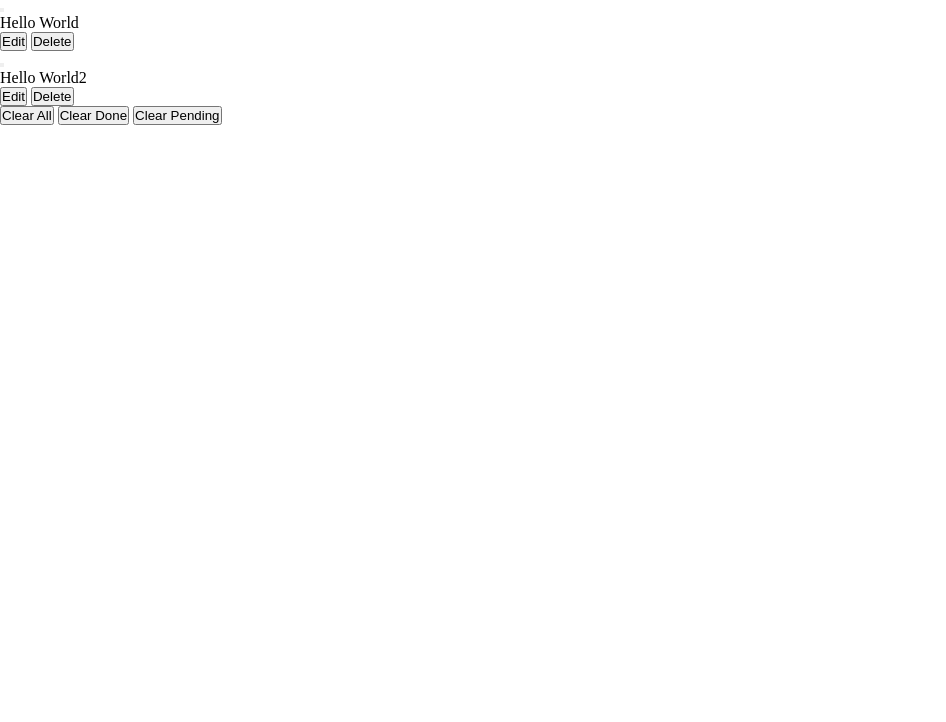
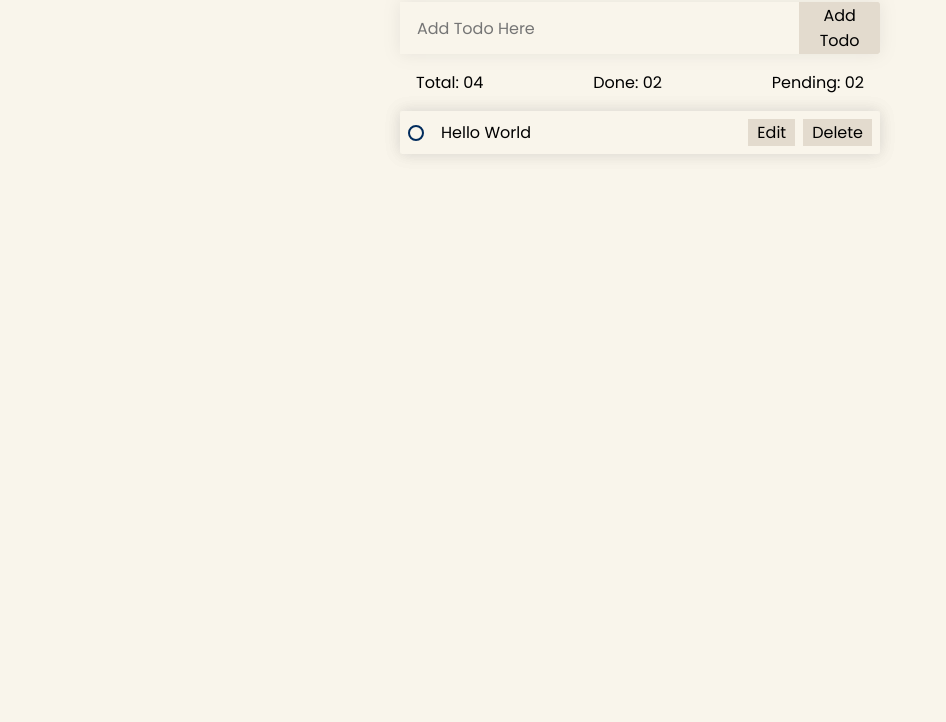
Before and after one commit to gopalloharnew/TodoApp, a plain HTML site: page index.html in a window 1280 px wide. Shown: the part 78-800 px from the top of the page, without its empty margins (0-946 px from the left). Drawn offline with Linux system fonts and the light colour scheme.

Commit message:
nice css

```diff
--- /dev/null
+++ b/css/form.css
@@ -0,0 +1,48 @@
+.todo-input {
+  font: inherit;
+  padding: 0rem 0.5rem;
+  border: 1px solid transparent;
+  outline: none;
+  transition: border-color 0.15s ease-in-out;
+}
+
+[class$="-todo-button"] {
+  font: inherit;
+  padding: 0rem 0.5rem;
+  border: 1px solid transparent;
+  outline: none;
+  transition: border-color 0.15s ease-in-out, background-color 0.15s ease-in-out;
+  cursor: pointer;
+  background-color: var(--bg-300);
+}
+
+[class$="-todo-button"]:hover {
+  background-color: var(--bg-200);
+}
+
+[class$="button"]:focus-visible,
+.todo-input:focus-visible {
+  border-color: var(--accent-400);
+}
+
+[class$="-todo-button"]:focus-visible {
+  background-color: var(--bg-200);
+}
+
+.todo-form {
+  display: flex;
+  box-shadow: var(--shadow);
+}
+
+.todo-input {
+  width: 100%;
+  padding: 0rem var(--spacing-500);
+  font: inherit;
+  background-color: inherit;
+  border-radius: var(--radius-400) 0rem 0rem var(--radius-400);
+}
+
+.add-todo-button {
+  background-color: var(--bg-300);
+  border-radius: 0rem var(--radius-400) var(--radius-400) 0rem;
+}
--- /dev/null
+++ b/css/header.css
@@ -0,0 +1,7 @@
+header {
+  padding: var(--spacing-500);
+  display: flex;
+  align-items: center;
+  justify-content: center;
+  color: var(--accent-400);
+}
--- a/css/style.css
+++ b/css/style.css
@@ -3,3 +3,58 @@
   padding: 0;
   box-sizing: border-box;
 }
+
+:root {
+  color-scheme: light;
+  --bg-400: hsl(43, 54%, 95%);
+  --bg-300: hsl(37, 28%, 85%);
+  --bg-200: hsl(37, 28%, 75%);
+  --text-400: hsl(0, 0%, 0%);
+  --accent-400: hsl(212, 100%, 18%);
+  --accent-red: hsl(360, 78%, 62%);
+  --shadow-color: hsl(0, 0%, 50%, 0.15);
+}
+
+:root {
+  --font-poppins: "Poppins", sans-serif;
+  --spacing-400: 0.5rem;
+  --spacing-500: 1rem;
+  --radius-400: 0.15rem;
+  --height-400: 2rem;
+  --transition: 0.15s;
+  --shadow: 0rem 0rem var(--spacing-500) 0rem var(--shadow-color);
+}
+
+body {
+  background-color: var(--bg-400);
+  color: var(--text-400);
+  font-family: var(--font-poppins);
+}
+
+#app {
+  width: 100%;
+  height: 100svh;
+}
+
+main {
+  width: calc(min(32rem, 100%) - 2rem);
+  margin: auto;
+}
+
+.todo-details {
+  padding: var(--spacing-500);
+  display: flex;
+  justify-content: space-between;
+}
+
+.todo-wraper {
+  position: relative;
+  list-style: none;
+  height: var(--height);
+}
+
+.list-action-button-wraper {
+  display: flex;
+  padding: var(--spacing-500);
+  gap: var(--spacing-400);
+}
--- /dev/null
+++ b/css/todo.css
@@ -0,0 +1,99 @@
+.todo {
+  display: flex;
+  align-items: center;
+  border-radius: var(--radius-400);
+  box-shadow: var(--shadow);
+  width: 100%;
+  background-color: var(--bg-400);
+  position: absolute;
+  top: var(--top);
+}
+
+/* checkbox */
+.todo-checkbox-button {
+  font: inherit;
+  border: 1px solid transparent;
+  outline: none;
+  transition: border-color 0.15s ease-in-out;
+  cursor: pointer;
+  height: var(--height-400);
+  width: var(--height-400);
+  flex-shrink: 0;
+  background-color: inherit;
+  display: flex;
+  align-items: center;
+  justify-content: center;
+  padding: 0;
+  position: relative;
+}
+
+.todo-checkbox-button:hover {
+  background-color: inherit;
+}
+
+.todo-checkbox-button::before {
+  content: "";
+  width: 40%;
+  height: 40%;
+  border: 0.15rem solid var(--accent-400);
+  border-radius: 100%;
+  transition: var(--transition);
+}
+
+.done .todo-checkbox-button::before {
+  width: 24%;
+  height: 50%;
+  border-radius: 35%;
+  border-color: transparent var(--accent-400) var(--accent-400) transparent;
+  transform: rotate(45deg) translate(-0.25rem, -0.25rem);
+}
+
+/* content */
+.todo-content {
+  margin-right: auto;
+  padding: var(--spacing-400);
+  word-break: break-all;
+  border: 1px solid transparent;
+  outline: none;
+  transition: border-color var(--transition) ease-in-out;
+  position: relative;
+}
+
+.todo-content:focus-visible {
+  border-color: var(--accent-400);
+}
+
+.todo-content::after {
+  content: "";
+  height: 0.15rem;
+  width: 0;
+  position: absolute;
+  top: 1.15rem;
+  left: var(--spacing-400);
+  background-color: currentColor;
+  transition: width var(--transition);
+}
+
+.done .todo-content {
+  font-style: italic;
+}
+
+.done .todo-content::after {
+  width: calc(100% - (2 * var(--spacing-400)));
+}
+
+/* action-buttons */
+.todo-action-button-wraper {
+  display: flex;
+  gap: var(--spacing-400);
+  padding: var(--spacing-400);
+}
+
+.edit-todo-button {
+  transition: opacity var(--transition);
+}
+
+.done .edit-todo-button {
+  opacity: 0;
+  pointer-events: none;
+}
--- a/index.html
+++ b/index.html
@@ -5,7 +5,16 @@
     <meta http-equiv="X-UA-Compatible" content="IE=edge" />
     <meta name="viewport" content="width=device-width, initial-scale=1.0" />
     <title>Todo App</title>
+    <link rel="preconnect" href="https://fonts.googleapis.com" />
+    <link rel="preconnect" href="https://fonts.gstatic.com" crossorigin />
+    <link
+      href="https://fonts.googleapis.com/css2?family=Poppins:ital,wght@0,200;0,400;0,600;1,200;1,400;1,600&display=swap"
+      rel="stylesheet"
+    />
     <link rel="stylesheet" href="css/style.css" />
+    <link rel="stylesheet" href="css/header.css" />
+    <link rel="stylesheet" href="css/form.css" />
+    <link rel="stylesheet" href="css/todo.css" />
     <script src="js/script.js" type="module"></script>
   </head>
   <body>
@@ -14,27 +23,49 @@
       <main>
         <div class="form-wraper">
           <form class="todo-form">
-            <input type="text" id="todoInput" class="todo-input" />
-            <button type="submit" class="todo-submit-button">Add Todo</button>
+            <input
+              type="text"
+              class="todo-input"
+              autocapitalize="none"
+              autocomplete="off"
+              autocorrect="off"
+              tabindex="0"
+              type="text"
+              placeholder="Add Todo Here"
+            />
+            <button type="submit" class="add-todo-button">Add Todo</button>
           </form>
         </div>
         <div class="list-wraper">
-          <div class="todo-details">done 0 pending 0</div>
+          <div class="todo-details">
+            <div>
+              Total:
+              <span class="total-todo-display">04</span>
+            </div>
+            <div>
+              Done:
+              <span class="done-todo-display">02</span>
+            </div>
+            <div>
+              Pending:
+              <span class="pending-todo-display">02</span>
+            </div>
+          </div>
           <ul class="todo-wraper">
             <li class="todo">
-              <button class="todo-checkbox"></button>
+              <button class="todo-checkbox-button"></button>
               <div class="todo-content">Hello World</div>
-              <div class="action-button-wraper">
+              <div class="todo-action-button-wraper">
                 <button class="edit-todo-button">Edit</button>
-                <button class="delete-todo button">Delete</button>
+                <button class="delete-todo-button">Delete</button>
               </div>
             </li>
-            <li class="todo done">
-              <button class="todo-checkbox"></button>
-              <div class="todo-content">Hello World2</div>
-              <div class="action-button-wraper">
+            <li class="todo">
+              <button class="todo-checkbox-button"></button>
+              <div class="todo-content">Hello World</div>
+              <div class="todo-action-button-wraper">
                 <button class="edit-todo-button">Edit</button>
-                <button class="delete-todo button">Delete</button>
+                <button class="delete-todo-button">Delete</button>
               </div>
             </li>
           </ul>
```
